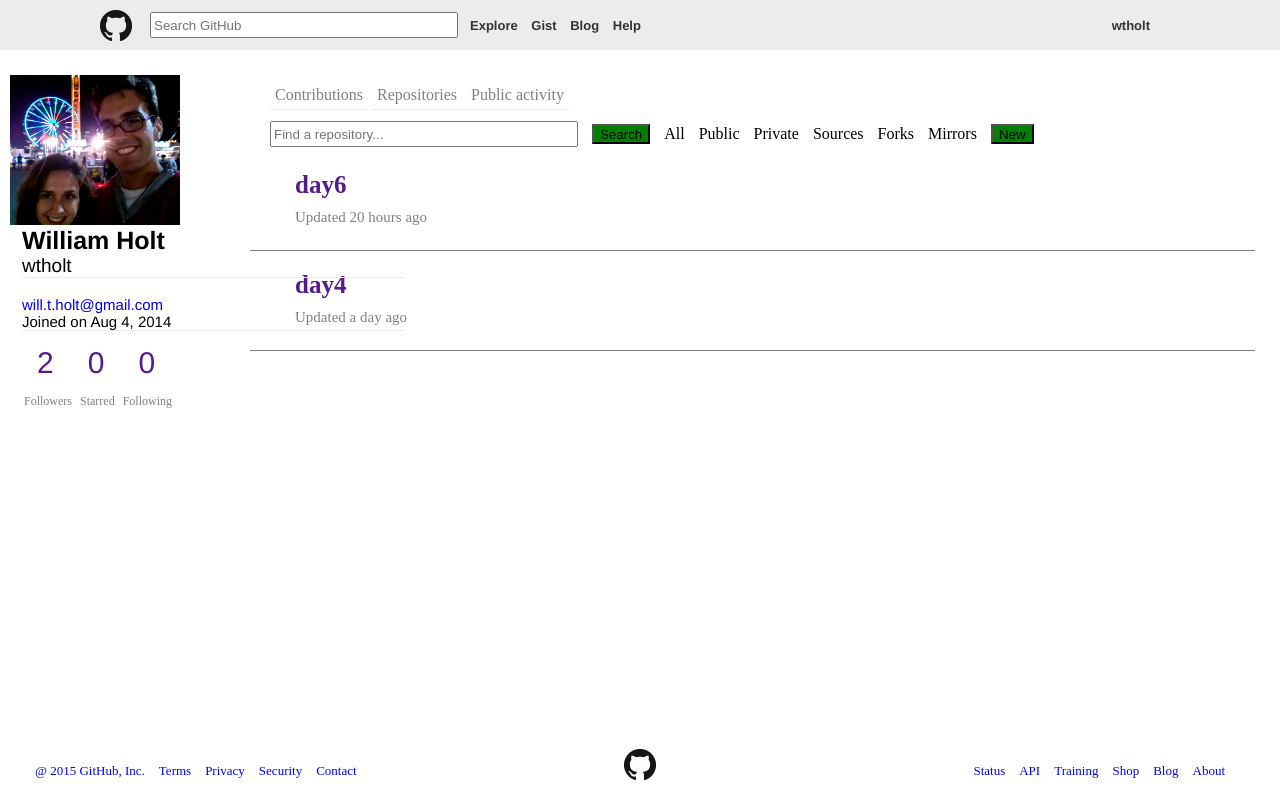
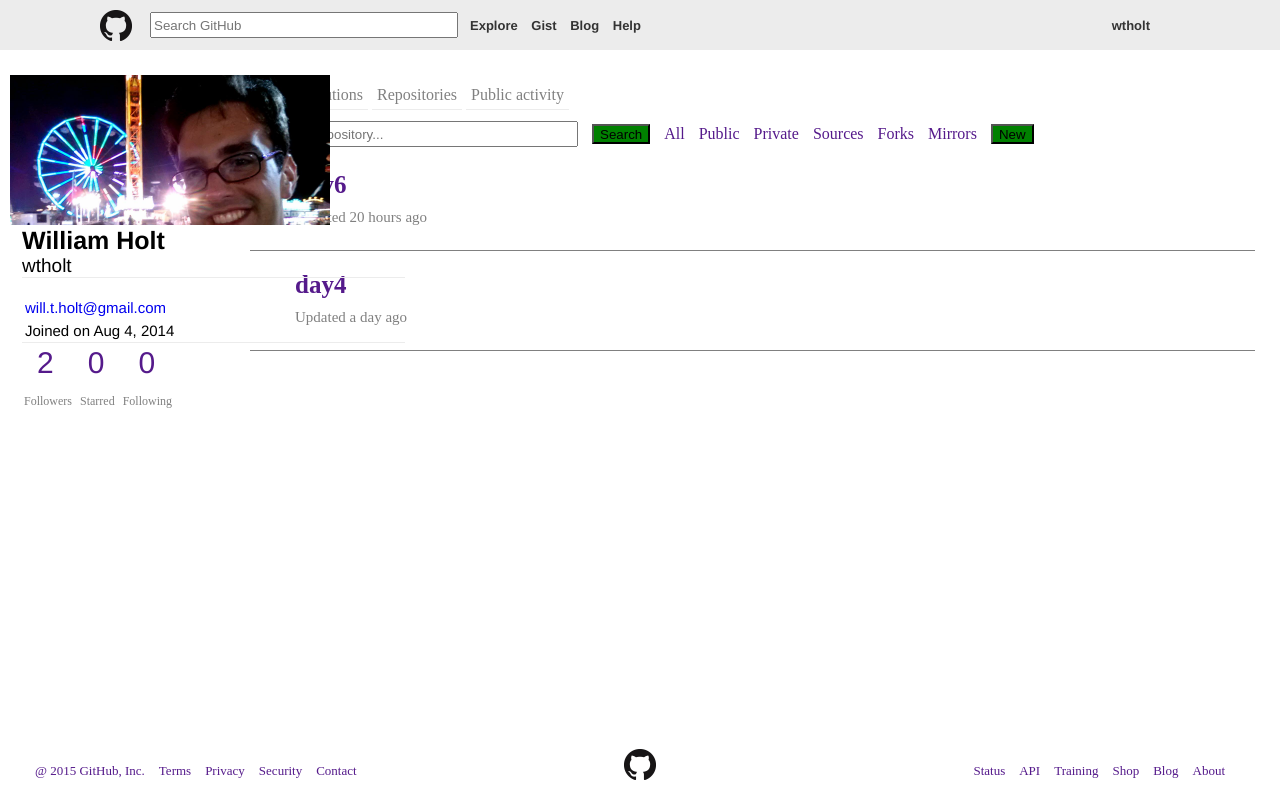
Before and after one commit to wtholt/day7, a plain HTML site: page index.html in a window 1280 px wide. Drawn offline with Linux system fonts and the light colour scheme.

Commit message:
modified github website

```diff
--- a/index.html
+++ b/index.html
@@ -43,12 +43,12 @@
 		<li><input id = "search-repo" type="text" placeholder = "Find a repository..."></li>
 		<li><button id = "search-button" type = "button">Search</button></li>
 
-			<li>All</li>
-			<li>Public</li>
-			<li>Private</li>
-			<li>Sources</li>
-			<li>Forks</li>
-			<li>Mirrors</li>
+			<li><a href="">All</a></li>
+			<li><a href="">Public</a></li>
+			<li><a href="">Private</a></li>
+			<li><a href="">Sources</a></li>
+			<li><a href="">Forks</a></li>
+			<li><a href="">Mirrors</a></li>
 
 		<li><button id = "new-repo" type = "button">New</button></li>
 		<ul>
@@ -103,23 +103,23 @@
 	<div class = "bottom-banner"></div>
 	<div class = "github-links">
 		<ul>
-			<li>@ 2015 GitHub, Inc.</li>
-			<li>Terms</li>
-			<li>Privacy</li>
-			<li>Security</li>
-			<li>Contact</li>
+			<li><a href="">@ 2015 GitHub, Inc.</a></li>
+			<li><a href="">Terms</a></li>
+			<li><a href="">Privacy</a></li>
+			<li><a href="">Security</a></li>
+			<li><a href="">Contact</a></li>
 		</ul>
 
 	</div>
 	<div class = "octocat2"><img src="github.png"></div>
 	<div class = "about-github">
 		<ul>
-			<li>Status</li>
-			<li>API</li>
-			<li>Training</li>
-			<li>Shop</li>
-			<li>Blog</li>
-			<li>About</li>
+			<li><a href="">Status</a></li>
+			<li><a href="">API</a></li>
+			<li><a href="">Training</a></li>
+			<li><a href="">Shop</a></li>
+			<li><a href="">Blog</a></li>
+			<li><a href="">About</a></li>
 		</ul>
 	</div>
 
--- a/style.css
+++ b/style.css
@@ -189,7 +189,7 @@ body {
 	position: absolute;
 	top: 75px;
 	left: 10px;
-	right: 1100px;
+	right: 950px;
 	height: 150px;
 }
 
@@ -225,6 +225,7 @@ body {
 	left: -18px;
 	right: 875px;
 	height: 45px;
+	padding-bottom: 5px;
 }
 
 .email ul li:first-of-type {
@@ -235,6 +236,7 @@ body {
 	font-family: Helvetica;
 	font-size: 15px;
 	list-style: none;
+	padding: 3px;
 }
 
 .email ul li:last-of-type {
```
